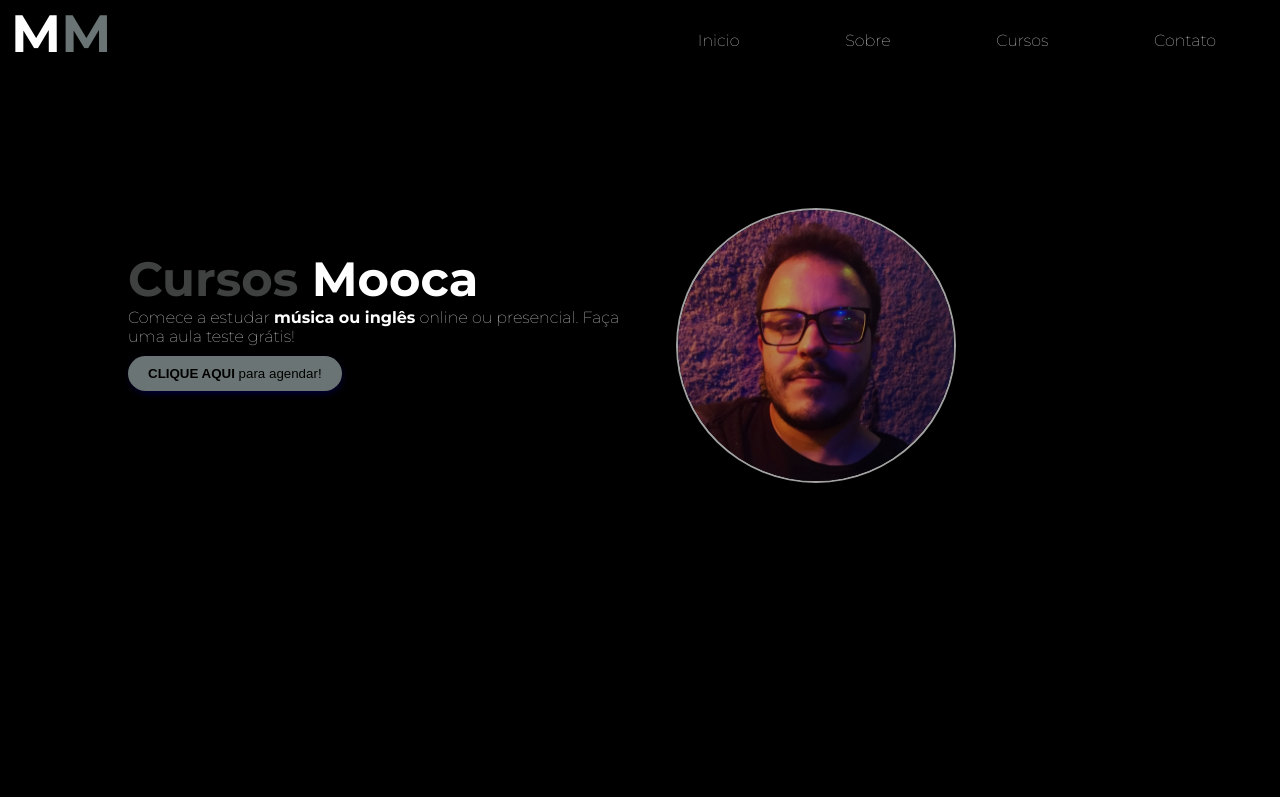
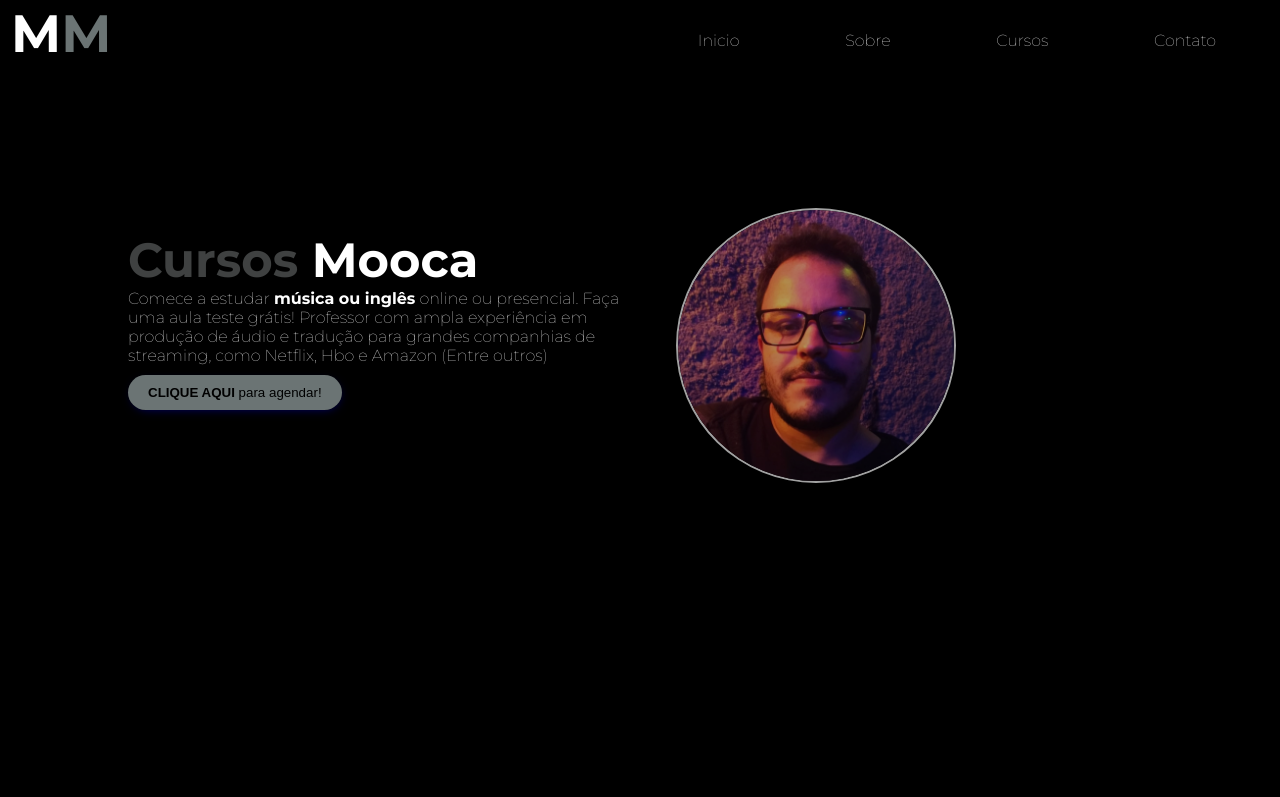
Before and after one commit to kramBow27/pagemodel_music-school, a plain HTML site: page index.html in a window 1280 px wide. Shown: the top 797 px of the page. Drawn offline with Linux system fonts and the light colour scheme.

Commit message:
lastupdated

```diff
--- a/index.html
+++ b/index.html
@@ -32,7 +32,9 @@
         <h1><span>Cursos </span> Mooca</h1>
         <p>
           Comece a estudar <strong>música ou inglês</strong> online ou
-          presencial. Faça uma aula teste grátis!
+          presencial. Faça uma aula teste grátis! Professor com ampla
+          experiência em produção de áudio e tradução para grandes companhias de
+          streaming, como Netflix, Hbo e Amazon (Entre outros)
         </p>
         <a download href="https://wa.me/5511992743584" targe="_blank"
           ><button class="download-cv">
```
